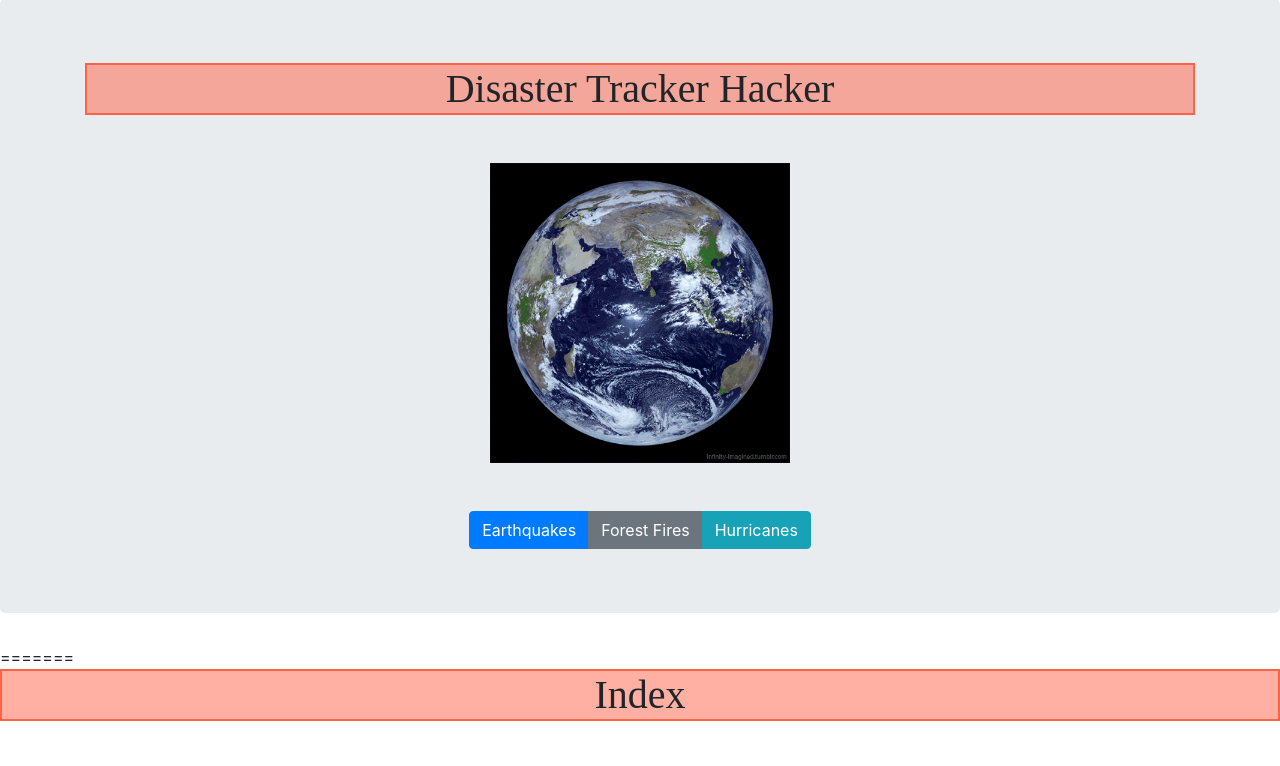
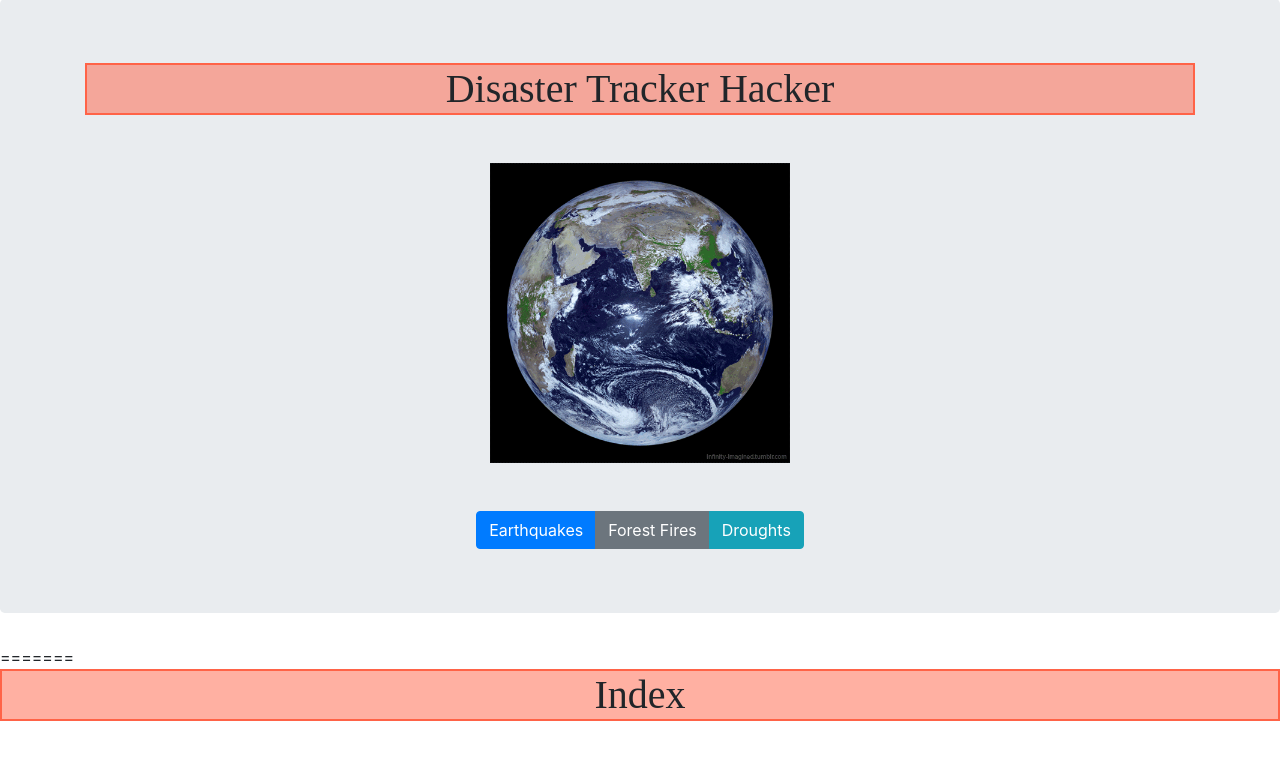
Before and after one commit to xu-ellen/disastertrackerhacker, a Django app: page / in a window 1280 px wide. Shown: the part 105-871 px from the top of the page. Run offline with Django 3.2, Linux system fonts and the light colour scheme; some libraries are stand-ins or nearby versions.

Commit message:
Update droughts

```diff
--- a/templates/app/droughts.html
+++ b/templates/app/droughts.html
@@ -12,11 +12,7 @@
       padding: 0;
     }
   </style>
-<<<<<<< HEAD:templates/app/droughts.html
-  <h1>Droughts</h1>
-=======
 <h1 style="background-color:hsla(9, 100%, 64%, 0.5); text-align:center; font-family:serif; border:2px solid Tomato">Hurricanes</h1>
->>>>>>> 85905467a543bda47a9d8ab2fb33248fd556ba22:templates/app/hurricanes.html
   <div id="map"></div>
   <script>
       // Note: This example requires that you consent to location sharing when
--- a/templates/app/index.html
+++ b/templates/app/index.html
@@ -21,7 +21,7 @@
       <div class="btn-group mt-5">
         <a class="btn btn-primary" href="/earthquakes/">Earthquakes</a>
         <a class="btn btn-secondary" href="/forest-fires/">Forest Fires</a>
-        <a class="btn btn-info" href="/droughts/">Hurricanes</a>
+        <a class="btn btn-info" href="/droughts/">Droughts</a>
       </div>
     </div>
   </div>
@@ -31,7 +31,7 @@
 <img src = "b698f5cc2ca55f1e9285696f92bb0ae4.gif" height = "300" width = "300" border = "2" class = "center" </img>
 <a href="/earthquakes/">Earthquakes</a>
   <a href="/forest-fires/">Forest Fires</a>
-  <a href="/droughts/">Hurricanes</a>
+  <a href="/droughts/">Droughts</a>
 >>>>>>> ec187a80b73a645627bf69d70b5cf4c78a0e000b
 >>>>>>> 85905467a543bda47a9d8ab2fb33248fd556ba22
 {% endblock %}
```
